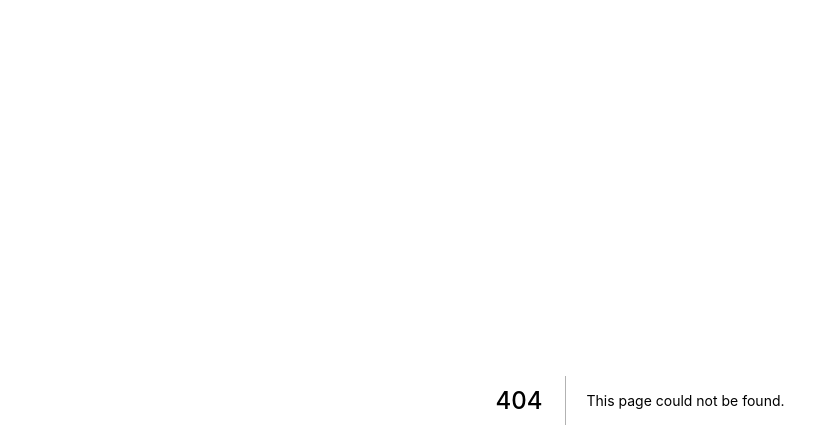
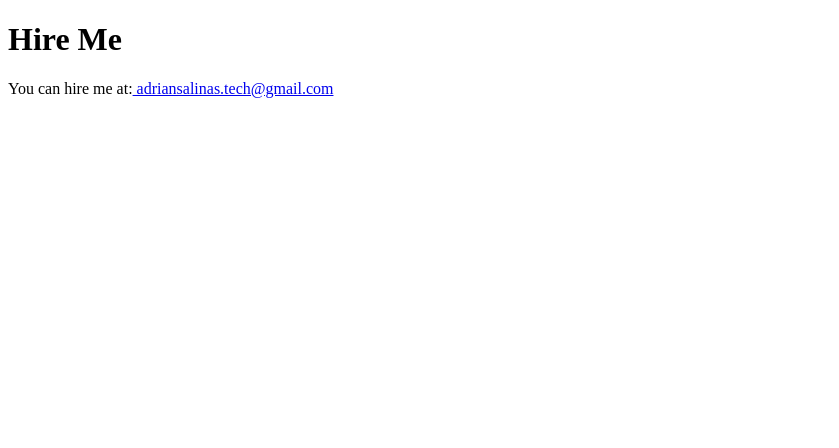
Before and after one commit to a-dri-an-S/next-practice, a Next.js app: page /hireme in a window 1280 px wide. Before the commit this address had no page. Shown: the top 448 px of the page, without its empty margins (0-839 px from the left). Built offline with nearby package versions, Linux system fonts and the light colour scheme.

Commit message:
created hireme.js page

```diff
--- /dev/null
+++ b/pages/hireme.js
@@ -0,0 +1,10 @@
+const HireMe = () => (
+    <div>
+        <h1>Hire Me</h1>
+        <p>You can hire me at:
+            <a href="mailto:adriansalinas.tech@gmail.com"> adriansalinas.tech@gmail.com</a>
+        </p>
+    </div>
+)
+
+export default HireMe
```
